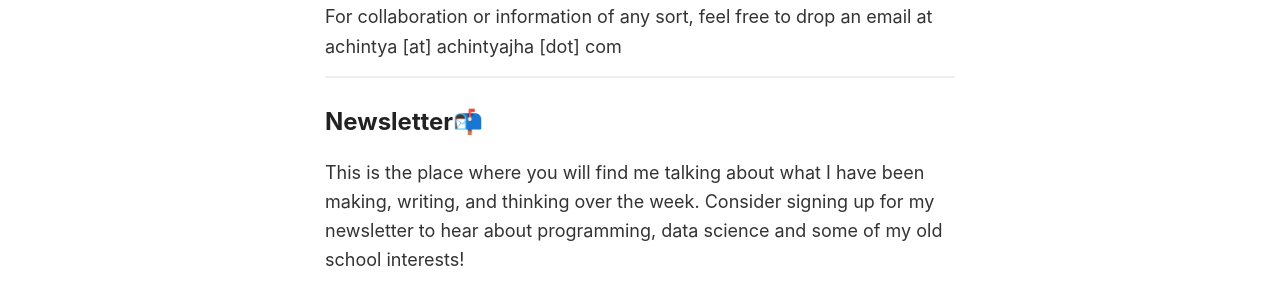
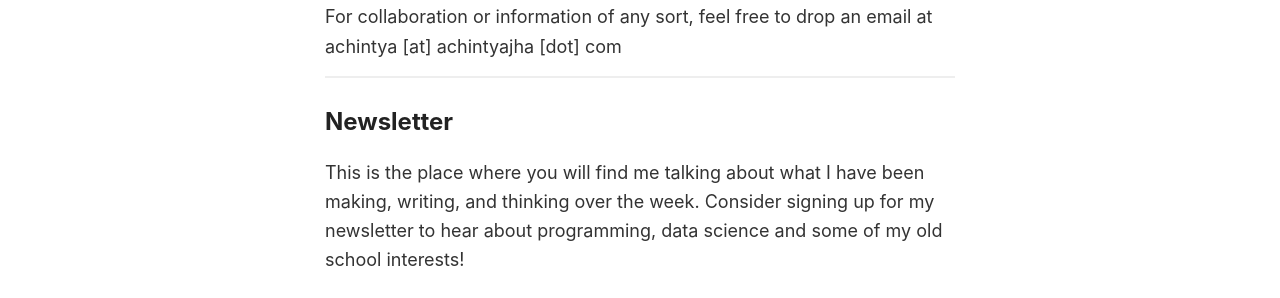
Before and after one commit to achntj/achintyajha.github.io, a Jekyll site: the page built from index.html, in a window 1280 px wide. Shown: the part 544-842 px from the top of the page. Built offline with Jekyll 4.4.1, drawn with Linux system fonts in a browser that asks for light colours.

Commit message:
blog updated

```diff
--- a/index.html
+++ b/index.html
@@ -30,7 +30,7 @@ layout: default
   </p>
 </div>
 <div class="newsletter">
-  <h2>Newsletter📬</h2>
+  <h2>Newsletter</h2>
   <p>This is the place where you will find me talking about what I have been making, writing, and thinking over the week.
   Consider signing up for my newsletter to hear about programming, data science and some of my old school interests!</p>
   <div class="newsletter_contents">
```
